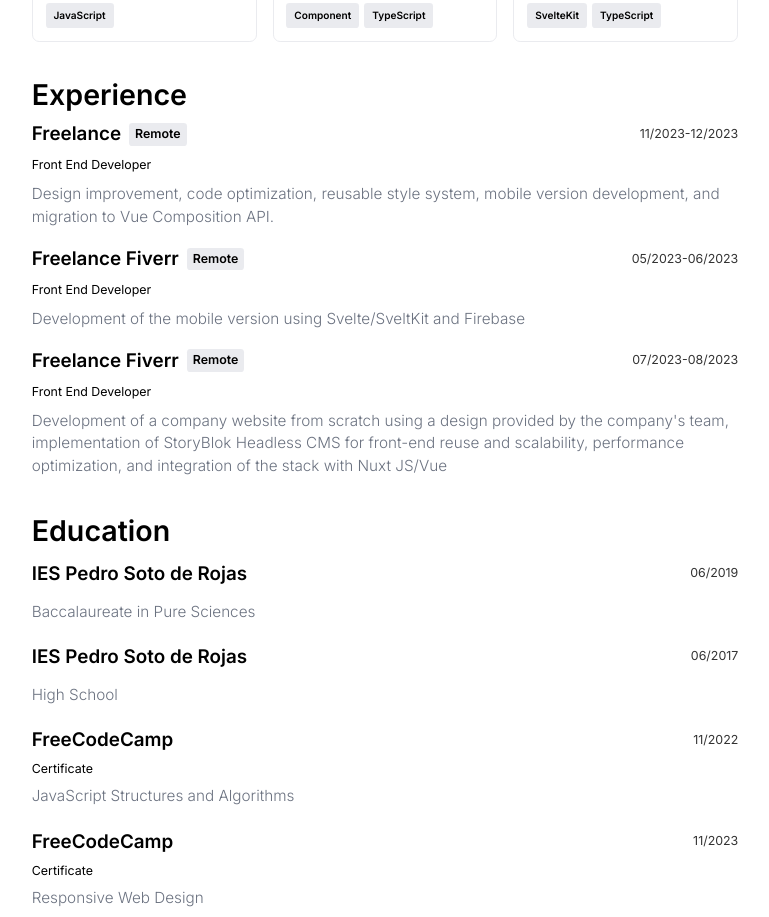
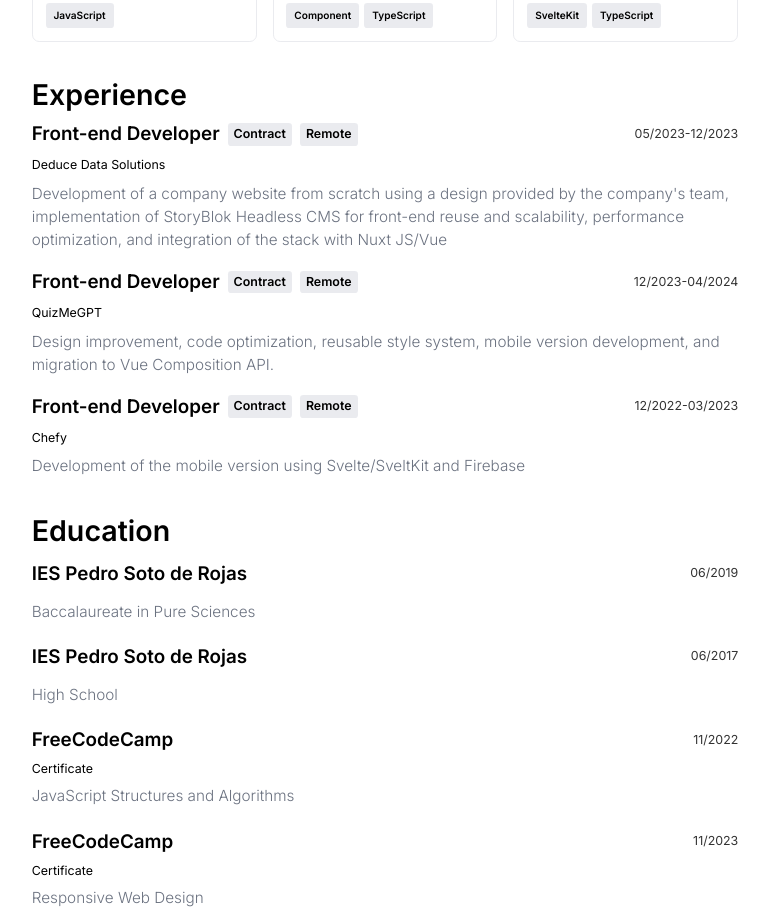
Before and after one commit to Seevt/portfolio-v2, a Vue app: page /en in a window 1280 px wide. Shown: the part 920-1837 px from the top of the page, without its empty margins (255-1024 px from the left). Built offline with nearby package versions, Linux system fonts and the light colour scheme.

Commit message:
work hunt changes

```diff
--- a/src/components/sections/Experience.vue
+++ b/src/components/sections/Experience.vue
@@ -1,41 +1,49 @@
 <script setup lang="ts">
-import Section from '../Section.vue';
-import { computed } from 'vue'
-import { useI18n } from 'vue-i18n';
+import Section from "../Section.vue";
+import { computed } from "vue";
+import { useI18n } from "vue-i18n";
 
-const i18n = useI18n()
+const i18n = useI18n();
 
 type Work = {
-    name: string;
   position: string;
+  company: string;
   remote: boolean;
   remote_string: string;
+  work_type: string;
   summary: string;
   startDate: string;
   endDate: string;
 };
 
-const work_arr = computed(() => i18n.tm('work') as Work[])
+const work_arr = computed(() => i18n.tm("work") as Work[]);
 </script>
 <template>
   <Section :title="$t('experience_title')">
     <ul class="experience-stack">
-            <li v-for="{ name, position, startDate, endDate, summary, remote, remote_string } in work_arr">
+      <li
+        v-for="{
+          position,
+          company,
+          startDate,
+          endDate,
+          summary,
+          remote,
+          remote_string,
+          work_type,
+        } in work_arr"
+      >
         <article>
-
           <div class="position">
-
             <h3>
-                            {{ name }} {{ " " }}
+              {{ position }} {{ " " }}
+              <span class="remote-job">{{ work_type }}</span>
               <span v-if="remote" class="remote-job">{{ remote_string }}</span>
             </h3>
-                        <span aria-role="date">
-                            {{ startDate }}-{{ endDate }}
-                        </span>
-
+            <span aria-role="date"> {{ startDate }}-{{ endDate }} </span>
           </div>
           <h4>
-                        {{ position }}
+            {{ company }}
           </h4>
           <p>
             {{ summary }}
@@ -54,12 +62,12 @@ const work_arr = computed(() => i18n.tm('work') as Work[])
   margin-top: var(--inner-stack-spacing);
 }
 
-.experience-stack>* {
+.experience-stack > * {
   margin-top: 0;
   margin-bottom: 0;
 }
 
-.experience-stack>*+* {
+.experience-stack > * + * {
   margin-top: var(--gap);
 }
 
@@ -71,22 +79,22 @@ article {
   justify-content: flex-start;
 }
 
-article>* {
+article > * {
   margin-top: 0;
   margin-bottom: 0;
 }
 
-article>*+* {
+article > * + * {
   margin-top: var(--gap);
 }
 
-article>.position {
+article > .position {
   display: flex;
   align-items: center;
   justify-content: space-between;
 }
 
-.position>h3 {
+.position > h3 {
   --space: 8px;
   display: flex;
   align-items: center;
@@ -97,14 +105,14 @@ article>.position {
   letter-spacing: 0.009px;
 }
 
-.position>span[aria-role="date"] {
+.position > span[aria-role="date"] {
   font-size: var(--size--2);
   font-weight: 400;
   opacity: 0.8;
   margin-left: 10px;
 }
 
-h3>.remote-job {
+h3 > .remote-job {
   background: hsl(var(--terciary-color) / 0.8);
   border-radius: calc(var(--border-radius) / 3);
   padding-block: 2px;
@@ -112,7 +120,7 @@ h3>.remote-job {
   font-size: var(--size--2);
 }
 
-article>h4 {
+article > h4 {
   font-size: var(--size--2);
 }
 </style>
--- a/src/locales/en.json
+++ b/src/locales/en.json
@@ -33,47 +33,39 @@
   "experience_title": "Experience",
   "work": [
     {
-      "name": "Freelance",
-      "position": "Front End Developer",
+      "position": "Front-end Developer",
+      "company": "Deduce Data Solutions",
+      "remote": true,
+      "remote_string": "Remote",
+      "work_type": "Contract",
+      "startDate": "05/2023",
+      "endDate": "12/2023",
+      "summary": "Development of a company website from scratch using a design provided by the company's team, implementation of StoryBlok Headless CMS for front-end reuse and scalability, performance optimization, and integration of the stack with Nuxt JS/Vue",
+      "highlights": ["Started the company"]
+    },
+    {
+      "position": "Front-end Developer",
+      "company": "QuizMeGPT",
       "url": "https://www.fiverr.com/seevt",
-      "startDate": "11/2023",
-      "endDate": "12/2023",
+      "startDate": "12/2023",
+      "endDate": "04/2024",
       "remote": true,
+      "work_type": "Contract",
       "remote_string": "Remote",
       "summary": "Design improvement, code optimization, reusable style system, mobile version development, and migration to Vue Composition API.",
       "highlights": ["Started the company"]
     },
     {
-      "name": "Freelance Fiverr",
-      "position": "Front End Developer",
+      "position": "Front-end Developer",
+      "company": "Chefy",
       "url": "https://www.fiverr.com/seevt",
       "remote": true,
       "remote_string": "Remote",
-      "startDate": "05/2023",
-      "endDate": "06/2023",
+      "work_type": "Contract",
+      "startDate": "12/2022",
+      "endDate": "03/2023",
       "summary": "Development of the mobile version using Svelte/SveltKit and Firebase",
       "highlights": ["Started the company"]
-    },
-    {
-      "name": "Freelance Fiverr",
-      "position": "Front End Developer",
-      "remote": true,
-      "remote_string": "Remote",
-      "startDate": "07/2023",
-      "endDate": "08/2023",
-      "summary": "Development of a company website from scratch using a design provided by the company's team, implementation of StoryBlok Headless CMS for front-end reuse and scalability, performance optimization, and integration of the stack with Nuxt JS/Vue",
-      "highlights": ["Started the company"]
-    }
-  ],
-  "volunteer": [
-    {
-      "organization": "Organization",
-      "position": "Volunteer",
-      "url": "https://organization.com/",
-      "startDate": "2012-01-01",
-      "endDate": "2013-01-01",
-      "summary": "Description…",
-      "highlights": ["Awarded 'Volunteer of the Month'"]
     }
   ],
   "education_title": "Education",
--- a/src/locales/es.json
+++ b/src/locales/es.json
@@ -34,35 +34,38 @@
 
   "work": [
     {
-      "name": "Freelance",
-      "position": "Desarrollador Front End",
+      "position": "Desarrollador Front-end",
+      "company": "Deduce Data Solutions",
+      "remote": true,
+      "remote_string": "Remoto",
+      "work_type": "Contrato",
+      "startDate": "05/2023",
+      "endDate": "12/2023",
+      "summary": "Deduce Data Solutions es una compañia española especializada en    Desarrollo de página de empresa desde cero haciendo uso de un diseño proporcionado por el equipo de dicha empresa, implementación de StoryBlok Headless CMS para reutilización y escalabilidad del front, optimización del rendimiento e integrar el stack con Nuxt JS/Vue",
+      "highlights": ["Started the company"]
+    },
+    {
+      "position": "Desarrollador Front-end",
+      "company": "QuizMeGPT",
       "url": "https://www.fiverr.com/seevt",
-      "startDate": "11/2023",
-      "endDate": "12/2023",
+      "startDate": "12/2023",
+      "endDate": "04/2024",
       "remote": true,
+      "work_type": "Contrato",
       "remote_string": "Remoto",
       "summary": "Mejora de diseño, optimización de código, sistema de estilos reutilizable, desarrollo de version móvil y migrado a Vue Composition API",
       "highlights": ["Started the company"]
     },
     {
-      "name": "Freelance Fiverr",
-      "position": "Desarrollador Front End",
+      "position": "Desarrollador Front-end",
+      "company": "Chefy",
       "url": "https://www.fiverr.com/seevt",
       "remote": true,
       "remote_string": "Remoto",
-      "startDate": "05/2023",
-      "endDate": "06/2023",
+      "work_type": "Contrato",
+      "startDate": "12/2022",
+      "endDate": "03/2023",
       "summary": "Desarollo de de versión móvil utilizando Svelte/SveltKit y Firebase",
-      "highlights": ["Started the company"]
-    },
-    {
-      "name": "Freelance Fiverr",
-      "position": "Desarrollador Front End",
-      "remote": true,
-      "remote_string": "Remoto",
-      "startDate": "07/2023",
-      "endDate": "08/2023",
-      "summary": "Desarrollo de página de empresa desde cero haciendo uso de un diseño proporcionado por el equipo de dicha empresa, implementación de StoryBlok Headless CMS para reutilización y escalabilidad del front, optimización del rendimiento e integrar el stack con Nuxt JS/Vue",
       "highlights": ["Started the company"]
     }
   ],
```
Lines whose indentation alone changed are shown as unchanged.
